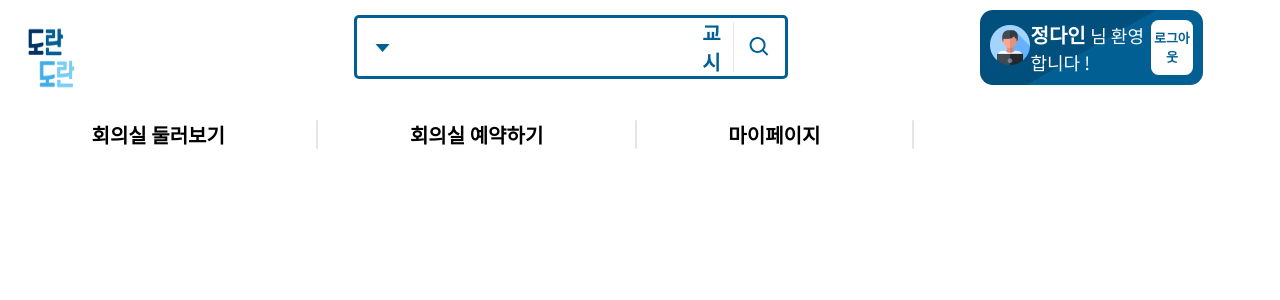
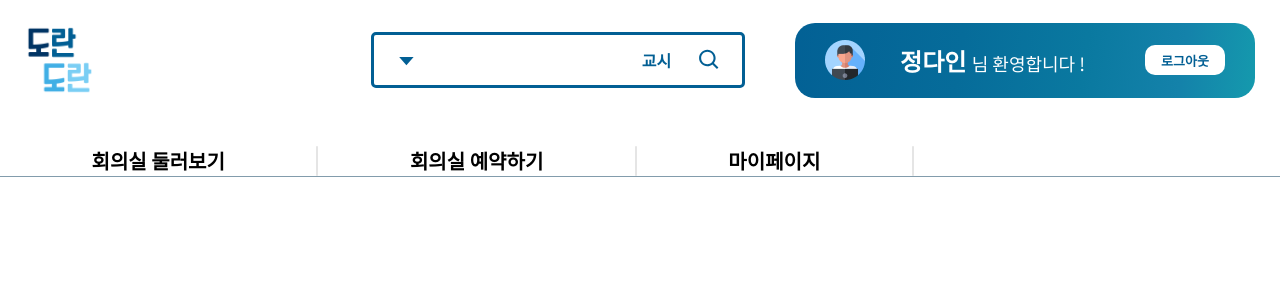
Before and after one commit to Doran-Doran-development/Doran-Doran-Client, a React (Create React App) app: page /Home in a window 1280 px wide. Shown: the top 300 px of the page. Built offline with nearby package versions, Linux system fonts and the light colour scheme.

Commit message:
[Fix] Header Css

```diff
--- a/src/Components/Header/Header.js
+++ b/src/Components/Header/Header.js
@@ -16,21 +16,21 @@ const RouterContainer = () => {
   return (
     <RouterWrapper>
       <Link
-        to="/Lookup"
+        to='/Lookup'
         className={`link ${pathname === "/Lookup" && "select"}`}
       >
         회의실 둘러보기
       </Link>
       <div className={"line"} />
       <Link
-        to="/Reservation"
+        to='/Reservation'
         className={`link ${pathname === "/Reservation" && "select"}`}
       >
         회의실 예약하기
       </Link>
       <div className={"line"} />
       <Link
-        to="/Mypage"
+        to='/Mypage'
         className={`link ${pathname === "/Mypage" && "select"}`}
       >
         마이페이지
@@ -46,22 +46,23 @@ const Header = () => {
     <>
       <HeaderWrapper>
         <LogoContainer>
-          <img src={Logo} alt="logo" />
+          <img src={Logo} alt='logo' />
         </LogoContainer>
+        <div className="search">
           <SearchContainer>
             <BiCaretDown className={"icon"} />
             <input />
             <span>교시</span>
-          <div />
             <BiSearch className={"icon"} />
           </SearchContainer>
+        </div>
         <InfoContainer>
           <div>
-            <img src={Profile} alt="profile" />
-          </div>
+            <img src={Profile} alt='profile' />
             <span>
               <strong>정다인 </strong>님 환영합니다 !
             </span>
+          </div>
           <button>로그아웃</button>
         </InfoContainer>
       </HeaderWrapper>
--- a/src/Components/Header/Styled.js
+++ b/src/Components/Header/Styled.js
@@ -3,87 +3,88 @@ import styled from "styled-components";
 //#region 1.Header Style
 const HeaderWrapper = styled.div`
   display: flex;
-  flex-direction: row;
+  justify-content: space-around;
+  align-items: center;
+  height: 120px;
+  .search{
+    width:600px;
+    display:flex;
+    justify-content: flex-end;
+  }
 `;
 
 const LogoContainer = styled.div`
-  flex: 3.5;
+  display: flex;
+  justify-content: center;
+  align-items: center;
   img {
-    margin: 2vw 0 0 2vw;
-    width: 4vw;
-    height: 8vh;
+    width: 70px;
+    height: 70px;
   }
 `;
 
 const SearchContainer = styled.div`
-  flex: 1.1;
-  align-self: center;
+  height: 50px;
+  width: 368px;
   display: flex;
-  flex-direction: row;
   border: 3px solid #025f94;
   border-radius: 5px;
-  margin-right: 5vw;
   input {
-    padding: 0.4vw 0 0.4vw 0;
-    border: none;
-    font-size: 20px;
-    text-align: right;
-  }
-  div {
-    border-right: 1px solid #e5e5e5;
-    border-radius: 10px;
-    margin: 0.5vh 0 0.5vh 0;
+    border: 0;
   }
   span {
-    align-self: center;
-    font-size: 20px;
-    width: 2vw;
-    text-align: center;
+    width: 50px;
+    height: 100%;
+    display: flex;
+    justify-content: center;
+    align-items: center;
     color: #025f94;
     font-weight: bold;
-    padding-right: 0.7vw;
   }
   .icon {
-    align-self: center;
-    width: 3vw;
-    height: 3vh;
+    width: 30px;
+    height: 100%;
+    padding: 0 20px;
     color: #025f94;
-    padding: 0 0.5vw 0 0.5vw;
   }
 `;
 const InfoContainer = styled.div`
-  flex: 2;
-  padding: 0.8vw;
-  border-radius: 1vw;
-  margin-left: 10vw;
+  width: 460px;
+  height: 75px;
   display: flex;
-  flex-direction: row;
-  align-self: center;
-  justify-content: right;
-  background: linear-gradient(150deg, #004f7c 50%, #025f94 50%);
-  margin-right: 6vw;
-  div {
-    flex: 0.6;
-    align-self: center;
+  justify-content: space-around;
+  align-items: center;
+  border-radius: 20px;
+  background: linear-gradient(
+    97.56deg,
+    #025f94 -4.7%,
+    #066c9a 35.98%,
+    #0a79a0 62.77%,
+    #1482aa 83.62%,
+    #15a6af 108.5%
+  );
+  div{
+    display:flex;
+    justify-content:space-between;
+    width:260px;
   }
   span {
-    flex: 2;
     color: white;
     align-self: center;
     font-size: 18px;
     strong {
-      font-size: 20px;
+      font-size: 24px;
     }
   }
   button {
-    flex: 0.7;
+    width: 80px;
+    height: 30px;
     background-color: white;
-    border-radius: 0.6vw;
+    border-radius: 10px;
     border: none;
     color: #025f94;
     font-weight: bold;
     font-size: 13px;
-    padding: 0.2vw 0 0.2vw 0;
   }
 `;
 //#endregion
@@ -94,7 +95,9 @@ const RouterWrapper = styled.div`
   display: flex;
   flex-direction: row;
   justify-content: space-evenly;
+  border-bottom: 1px solid #829CAC;
   .line {
+    height: 30px;
     border-right: 2px solid #e5e5e5;
     border-radius: 10px;
   }
```
Lines whose indentation alone changed are shown as unchanged.
